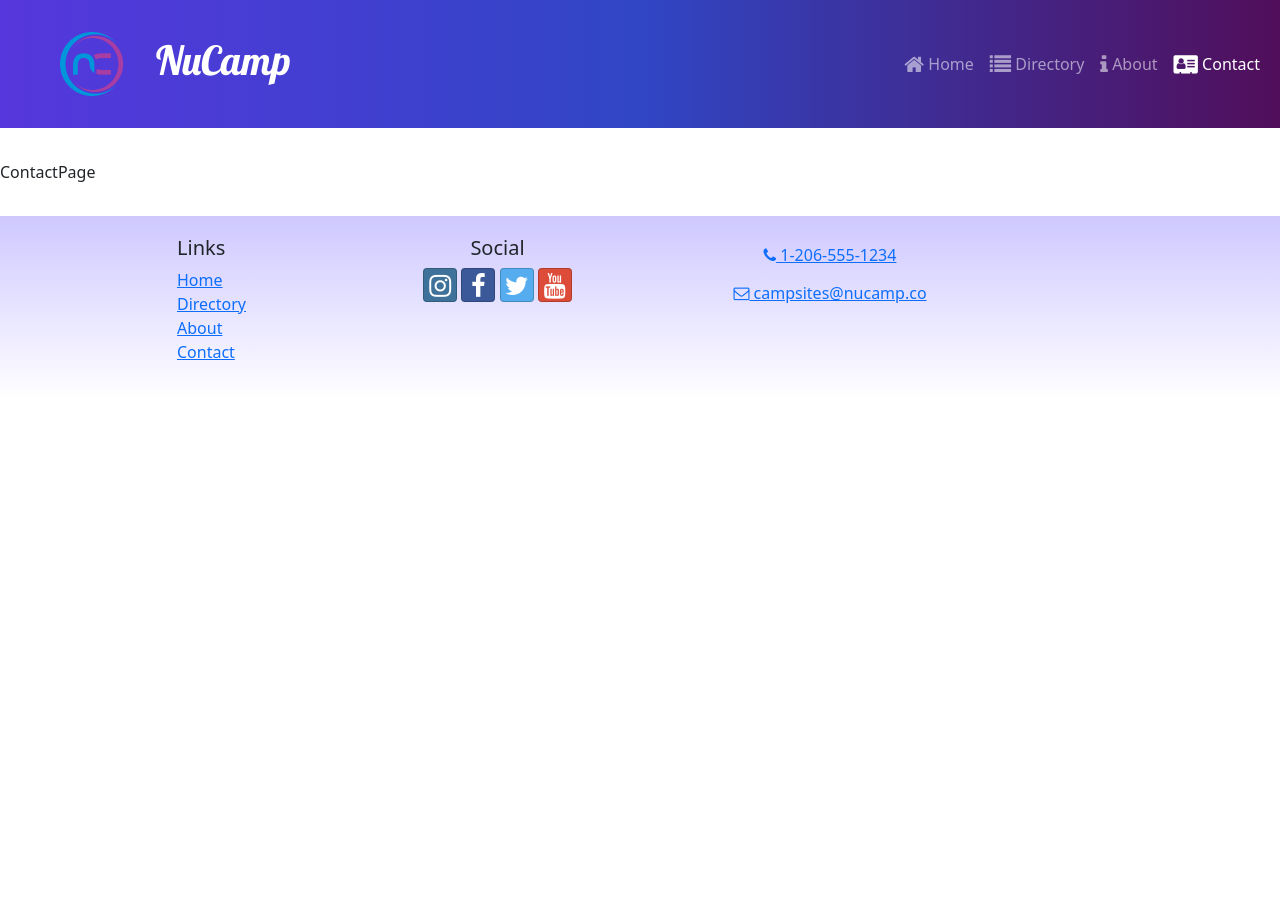
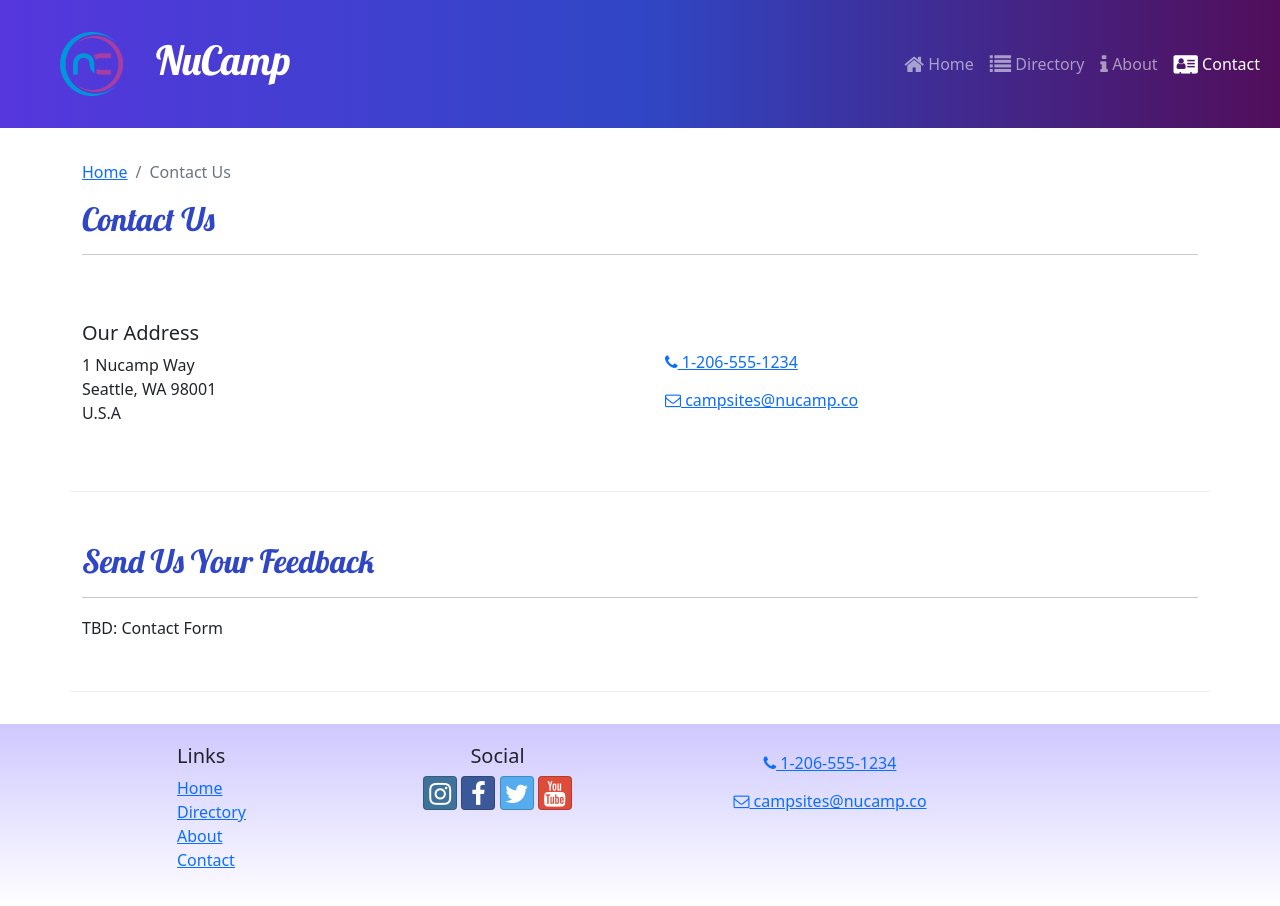
Before and after one commit to bsturrock/nucampsite-react, a React (Create React App) app: page /contact in a window 1280 px wide. Before the commit the page ends 800 px from the top, so only its background shows below. Built offline with nearby package versions, Linux system fonts and the light colour scheme.

Commit message:
contact us

```diff
--- a/src/pages/ContactPage.jsx
+++ b/src/pages/ContactPage.jsx
@@ -1,5 +1,50 @@
+import {Container, Col, Row} from 'reactstrap'
+import SubHeader from '../components/SubHeader'
+
 const ContactPage = () => {
-    return <div>ContactPage</div>;
+    return (
+        <Container>
+            <SubHeader current='Contact Us'/>
+            <Row className='row-content align-items-center'>
+                <Col className='sm-4'>
+                    <h5>Our Address</h5>
+                    <address>
+                        1 Nucamp Way
+                        <br />
+                        Seattle, WA 98001
+                        <br />
+                        U.S.A
+                    </address>
+                </Col>
+                <Col>
+                    <a
+                        role='button'
+                        className='btn btn-link'
+                        href='tel:+12065551234'
+                    >
+                        <i className='fa fa-phone' /> 1-206-555-1234
+                    </a>
+                    <br />
+                    <a
+                        role='button'
+                        className='btn btn-link'
+                        href='mailto:fakeemail@fakeemail.co'
+                    >
+                        <i className='fa fa-envelope-o' /> campsites@nucamp.co
+                    </a>
+                </Col>
+            </Row>
+            <Row className='row-content'>
+                <Col xs='12'>
+                    <h2>Send Us Your Feedback</h2>
+                    <hr/>
+                </Col>
+                <Col md='10'>
+                    TBD: Contact Form
+                </Col>
+            </Row>
+        </Container>
+    )
 };
 
 export default ContactPage;
```
